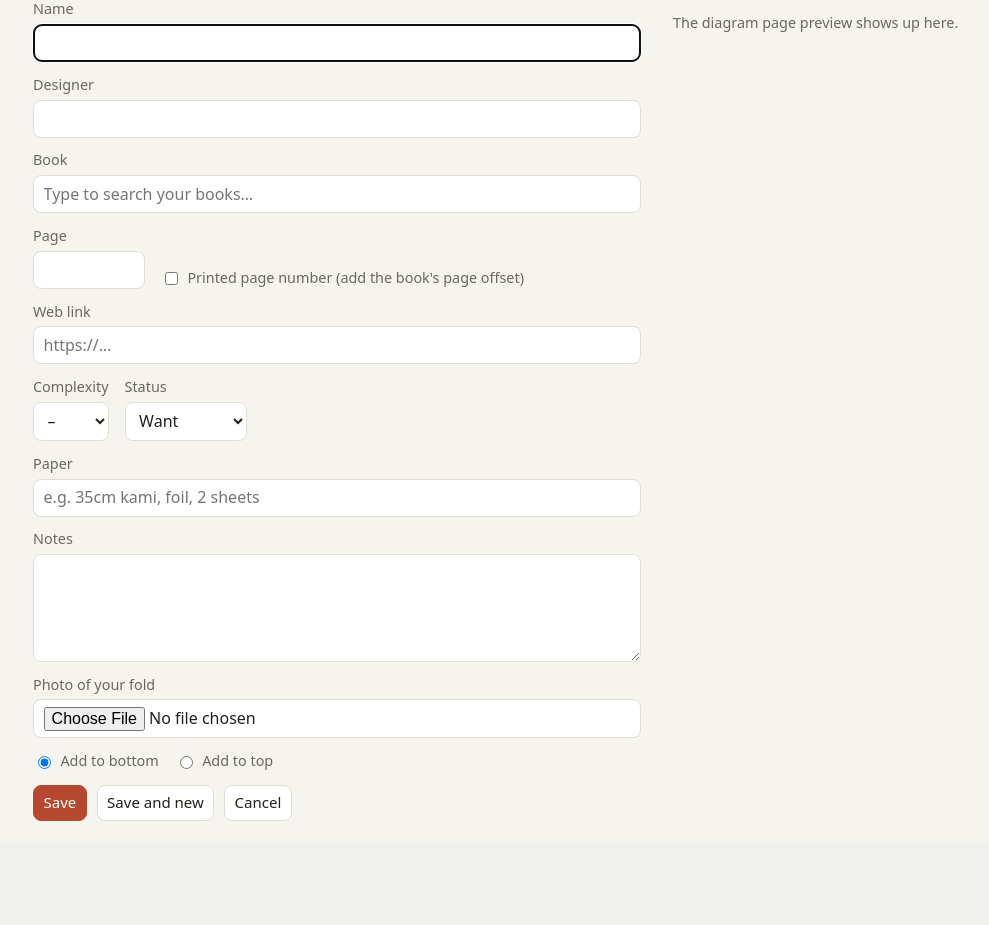
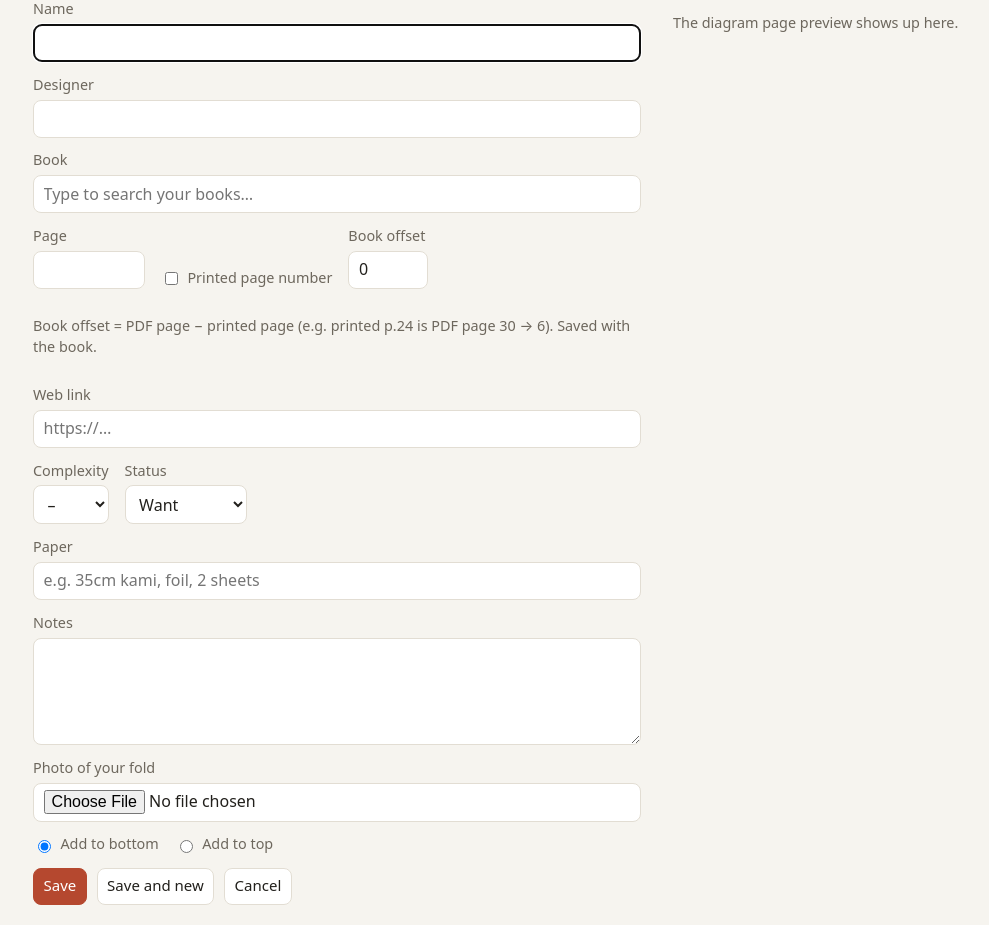
Before and after one commit to antiharmonic/origami-list, a FastAPI app: page /add in a window 1280 px wide. Shown: the part 131-1056 px from the top of the page, without its empty margins (77-1066 px from the left). Before the commit the page ends 952 px from the top, so only its background shows below. Run offline with FastAPI, Linux system fonts and the light colour scheme; parts of the project's set-up code (start-up, migrations or seed data) failed here and were passed over.

Commit message:
Edit book page offset on the model form
The form gets a book offset field, loaded from the book when one is
picked and saved back to it with the model. New models start with
"Printed page number" ticked when the book has a non-zero offset, so
Save and new keeps working in printed page numbers.

Co-Authored-By: Claude Opus 5.5 <noreply@anthropic.com>

```diff
--- a/app/db.py
+++ b/app/db.py
@@ -86,6 +86,11 @@ def list_books(conn):
            FROM books b LEFT JOIN models m ON m.book_id = b.id
            GROUP BY b.id ORDER BY b.title COLLATE NOCASE"""
     ).fetchall()
+
+
+def set_book_offset(conn, book_id, page_offset):
+    with conn:
+        conn.execute("UPDATE books SET page_offset = ? WHERE id = ?", (page_offset, book_id))
 
 
 def update_book(conn, book_id, title, page_offset):
--- a/app/main.py
+++ b/app/main.py
@@ -5,7 +5,7 @@ from pathlib import Path
 from urllib.parse import quote, urlencode
 
 from fastapi import Depends, FastAPI, Form, HTTPException, Request, UploadFile
-from fastapi.responses import FileResponse, HTMLResponse, RedirectResponse, Response
+from fastapi.responses import FileResponse, HTMLResponse, PlainTextResponse, RedirectResponse, Response
 from fastapi.staticfiles import StaticFiles
 from fastapi.templating import Jinja2Templates
 
@@ -89,8 +89,11 @@ def _form_page(request, model=None, prefill=None):
 
 
 @app.get("/models/new", response_class=HTMLResponse)
-def new_model(request: Request):
-    return _form_page(request, prefill=dict(request.query_params))
+def new_model(request: Request, conn=Depends(get_conn)):
+    prefill = dict(request.query_params)
+    book = db.get_book_by_path(conn, prefill.get("book", ""))
+    prefill["offset"] = book["page_offset"] if book else 0
+    return _form_page(request, prefill=prefill)
 
 
 @app.get("/add", response_class=HTMLResponse)
@@ -144,9 +147,14 @@ async def _fields_from_form(request: Request, conn):
         if not books.resolve(book_path):
             raise HTTPException(400, f"book not found: {book_path}")
         fields["book_id"] = db.get_or_create_book(conn, book_path)
+        offset = _opt_int(form.get("offset"))
+        if offset is not None:
+            db.set_book_offset(conn, fields["book_id"], offset)
+        else:
+            offset = db.get_book(conn, fields["book_id"])["page_offset"]
         page = _opt_int(form.get("page"))
         if page is not None and form.get("printed"):
-            page += db.get_book(conn, fields["book_id"])["page_offset"]
+            page += offset
         fields["page"] = page
     return form, fields
 
@@ -212,16 +220,21 @@ def rescan():
 
 
 @app.get("/api/preview", response_class=HTMLResponse)
-def preview(request: Request, book: str = "", page: str = "", printed: str = "", conn=Depends(get_conn)):
+def preview(request: Request, book: str = "", page: str = "", printed: str = "", offset: str = ""):
     pdf_page = _opt_int(page)
-    existing = db.get_book_by_path(conn, book) if book else None
-    offset = existing["page_offset"] if existing else 0
+    offset = _opt_int(offset) or 0
     if pdf_page is not None and printed:
         pdf_page += offset
     ok = bool(book and books.resolve(book) and pdf_page and pdf_page > 0)
     return templates.TemplateResponse(request, "_preview.html", {
         "book": book, "page": pdf_page, "ok": ok, "offset": offset, "printed": bool(printed),
     })
+
+
+@app.get("/api/book-offset", response_class=PlainTextResponse)
+def book_offset(book: str = "", conn=Depends(get_conn)):
+    existing = db.get_book_by_path(conn, book) if book else None
+    return str(existing["page_offset"] if existing else 0)
 
 
 @app.get("/books/{path:path}")
--- a/app/static/app.css
+++ b/app/static/app.css
@@ -123,6 +123,7 @@ main { max-width: 1100px; margin: 0 auto; padding: 1.25rem; }
 .model-form label.check { flex-direction: row; align-items: center; gap: .4rem; }
 .model-form .row { display: flex; gap: 1rem; align-items: flex-end; flex-wrap: wrap; }
 .model-form .page input { width: 7rem; }
+.model-form .offset input { width: 5rem; }
 .preview-col { flex: 0 1 420px !important; }
 #preview img { width: 100%; max-width: 400px; border: 1px solid var(--border); border-radius: var(--radius); background: #fff; }
 .results { display: flex; flex-direction: column; max-height: 260px; overflow-y: auto; margin-top: -.5rem; }
--- a/app/templates/form.html
+++ b/app/templates/form.html
@@ -19,9 +19,14 @@
 
       <div class="row">
         <label class="page">Page <input id="page" name="page" type="number" min="1" value="{{ v.page or '' }}"></label>
-        <label class="check"><input type="checkbox" id="printed" name="printed" value="1">
-          Printed page number (add the book's page offset)</label>
+        <label class="check"><input type="checkbox" id="printed" name="printed" value="1"
+                                    {% if not m and prefill.offset %}checked{% endif %}>
+          Printed page number</label>
+        <label class="offset" title="PDF page minus printed page. Saved to the book, so you only set it once.">
+          Book offset <input id="offset" name="offset" type="number"
+                             value="{{ m.book_offset if m and m.book_path else prefill.offset or 0 }}"></label>
       </div>
+      <p class="hint">Book offset = PDF page − printed page (e.g. printed p.24 is PDF page 30 → 6). Saved with the book.</p>
 
       <label>Web link <input name="url" type="url" placeholder="https://…" value="{{ v.url or '' }}"></label>
 
@@ -70,8 +75,9 @@
     </div>
 
     <div class="col preview-col">
-      <div id="preview" hx-get="/api/preview" hx-include="#book, #page, #printed"
-           hx-trigger="load, change from:#book, input changed delay:400ms from:#page, change from:#printed">
+      <div id="preview" hx-get="/api/preview" hx-include="#book, #page, #printed, #offset"
+           hx-trigger="load, book-offset-loaded from:body, input changed delay:400ms from:#page,
+                       input changed delay:400ms from:#offset, change from:#printed">
       </div>
     </div>
   </div>
@@ -97,5 +103,19 @@
     book.dispatchEvent(new Event("change", { bubbles: true }));
     document.getElementById("page").focus();
   });
+
+  // A different book means a different offset: load the saved one, then refresh the preview.
+  // New models default to printed page numbers when the book has an offset; an edited
+  // model's page is already a PDF page, so the checkbox is left alone there.
+  var isNew = {{ "false" if m else "true" }};
+  document.getElementById("book").addEventListener("change", function () {
+    fetch("/api/book-offset?" + new URLSearchParams({ book: this.value }))
+      .then(function (r) { return r.text(); })
+      .then(function (offset) {
+        document.getElementById("offset").value = offset;
+        if (isNew) document.getElementById("printed").checked = Number(offset) !== 0;
+        htmx.trigger(document.body, "book-offset-loaded");
+      });
+  });
 </script>
 {% endblock %}
```
Also changed, not shown: CLAUDE.md (+1 -1 lines), tests/test_app.py (+21 -0 lines).
